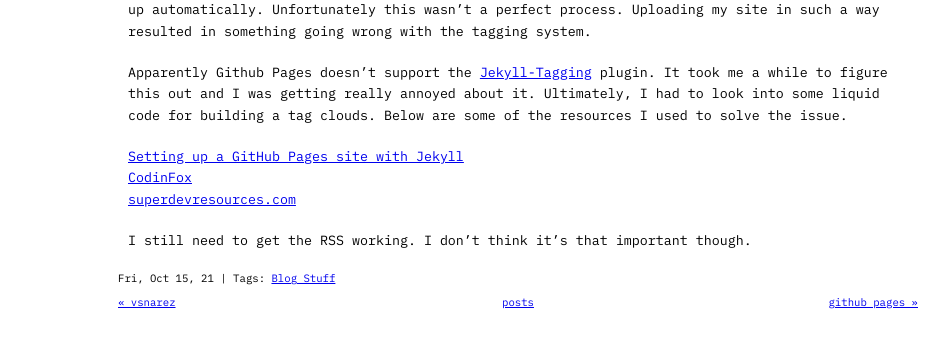
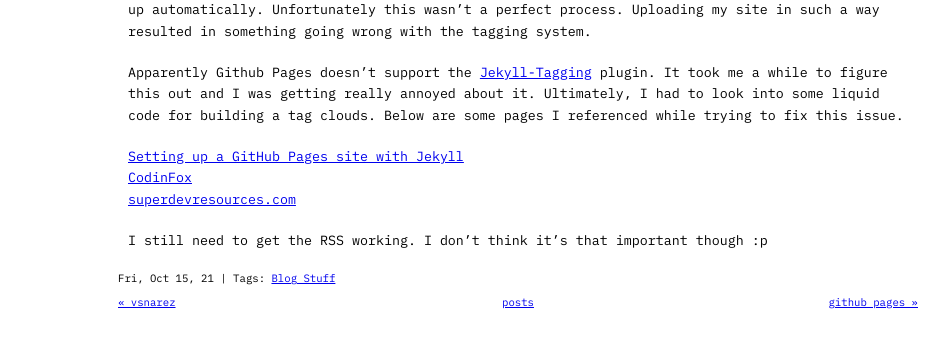
Before and after one commit to cheesoup/GRPH, a Jekyll site: the page built from _posts/2021-10-15-github-pages.md, in a window 1280 px wide. Shown: the part 285-622 px from the top of the page, without its empty margins (0-951 px from the left). Built offline with Jekyll 4.4.1, drawn with Linux system fonts in a browser that asks for light colours; some web fonts are replaced.

Commit message:
emoji test

```diff
--- a/_posts/2021-10-15-github-pages.md
+++ b/_posts/2021-10-15-github-pages.md
@@ -8,10 +8,10 @@ Debugging this site was a lot more of a pain in the ass than I thought it would
 
 Initially, I thought you were supposed to simply upload the preview site to your repo. However, after inspecting other people Jekyll repos, I noticed that they had their whole Jekyll project within the repository. This kinda baffled me, but when I tried it, low and behold my site showed up automatically. Unfortunately this wasn't a perfect process. Uploading my site in such a way resulted in something going wrong with the tagging system.
 
-Apparently Github Pages doesn't support the [Jekyll-Tagging](https://github.com/pattex/jekyll-tagging) plugin. It took me a while to figure this out and I was getting really annoyed about it. Ultimately, I had to look into some liquid code for building a tag clouds. Below are some of the resources I used to solve the issue.
+Apparently Github Pages doesn't support the [Jekyll-Tagging](https://github.com/pattex/jekyll-tagging) plugin. It took me a while to figure this out and I was getting really annoyed about it. Ultimately, I had to look into some liquid code for building a tag clouds. Below are some pages I referenced while trying to fix this issue.
 
 [Setting up a GitHub Pages site with Jekyll](https://docs.github.com/en/pages/setting-up-a-github-pages-site-with-jekyll)\
 [CodinFox](https://codinfox.github.io/dev/2015/03/06/use-tags-and-categories-in-your-jekyll-based-github-pages/)\
 [superdevresources.com](https://superdevresources.com/tag-cloud-jekyll/)
 
-I still need to get the RSS working. I don't think it's that important though.
+I still need to get the RSS working. I don't think it's that important though :p
```
Also changed, not shown: 1 other file.
